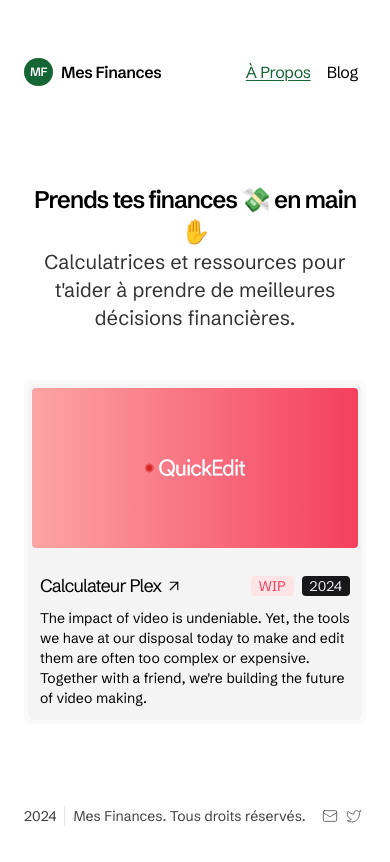
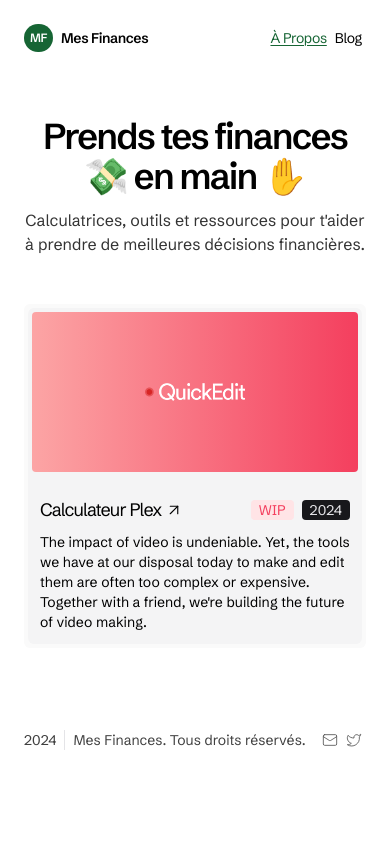
Before and after one commit to samlafontaine/mesfinances, a Next.js app: page / in a window 390 px wide. Shown: the top 862 px of the page. Built offline with nearby package versions, Linux system fonts and the light colour scheme.

Commit message:
Updates to the navigation

```diff
--- a/app/components/nav.tsx
+++ b/app/components/nav.tsx
@@ -16,7 +16,7 @@ export function Navbar() {
   const pathname = usePathname();
 
   return (
-    <aside className="mb-24 tracking-tight">
+    <aside className="mb-16 md:mb-24 tracking-tight">
       <div className="lg:sticky lg:top-20">
         <nav
           className="flex flex-row justify-between items-center relative px-0 pb-0 fade md:overflow-auto scroll-pr-6 md:relative"
@@ -29,7 +29,7 @@ export function Navbar() {
             <p className="p-1.5 rounded-full bg-green-800 text-xs text-white">
               MF
             </p>
-            <p>Mes Finances</p>
+            <p className="text-sm md:text-base">Mes Finances</p>
           </a>
 
           <div className="flex flex-row space-x-0">
@@ -38,7 +38,7 @@ export function Navbar() {
                 <Link
                   key={path}
                   href={path}
-                  className={`transition-all hover:text-green-800 flex align-middle relative py-1 px-2 ${
+                  className={`transition-all hover:text-green-800 flex align-middle relative py-1 px-1 md:px-2 text-sm md:text-base ${
                     pathname === path
                       ? "underline underline-offset-2 text-green-800"
                       : ""
--- a/app/layout.tsx
+++ b/app/layout.tsx
@@ -50,7 +50,7 @@ export default function RootLayout({
 }) {
   return (
     <html lang="en" className={font.className} suppressHydrationWarning>
-      <body className="antialiased max-w-4xl mb-12 flex flex-col md:flex-row mx-4 mt-8 lg:mx-auto">
+      <body className="antialiased max-w-4xl mb-12 flex flex-col md:flex-row mx-4 md:mt-8 lg:mx-auto">
         <main className="flex-auto min-w-0 mt-6 flex flex-col px-2 md:px-0">
           <Navbar />
           {children}
--- a/app/page.tsx
+++ b/app/page.tsx
@@ -5,13 +5,15 @@ import { ArrowUpRight } from "lucide-react";
 export default function Page() {
   return (
     <div className="slide-up text-center">
-      <h1 className="text-2xl md:text-5xl tracking-tighter md:leading-snug font-semibold">
-        Prends tes finances 💸 en main ✋
-      </h1>
-      <p className="text-xl mb-12 md:mb-20 text-black/80">
-        Calculatrices et ressources pour t'aider à prendre de meilleures
-        décisions financières.
-      </p>
+      <div className="space-y-3 md:space-y-0.5 mb-12 md:mb-20">
+        <h1 className="text-4xl md:text-5xl tracking-tighter md:leading-snug font-semibold">
+          Prends tes finances 💸 en main ✋
+        </h1>
+        <p className="md:text-xl text-black/80">
+          Calculatrices, outils et ressources pour t'aider à prendre de
+          meilleures décisions financières.
+        </p>
+      </div>
       <div className="grid md:grid-cols-3 gap-4">
         <div className="flex flex-col p-1 rounded-md bg-zinc-50 hover:bg-zinc-200 dark:bg-zinc-900 dark:hover:bg-zinc-800 group">
           <Link href="https://www.quickedit.ai">
```
Also changed, not shown: _posts/bienvenue.md (+1 -1 lines).
